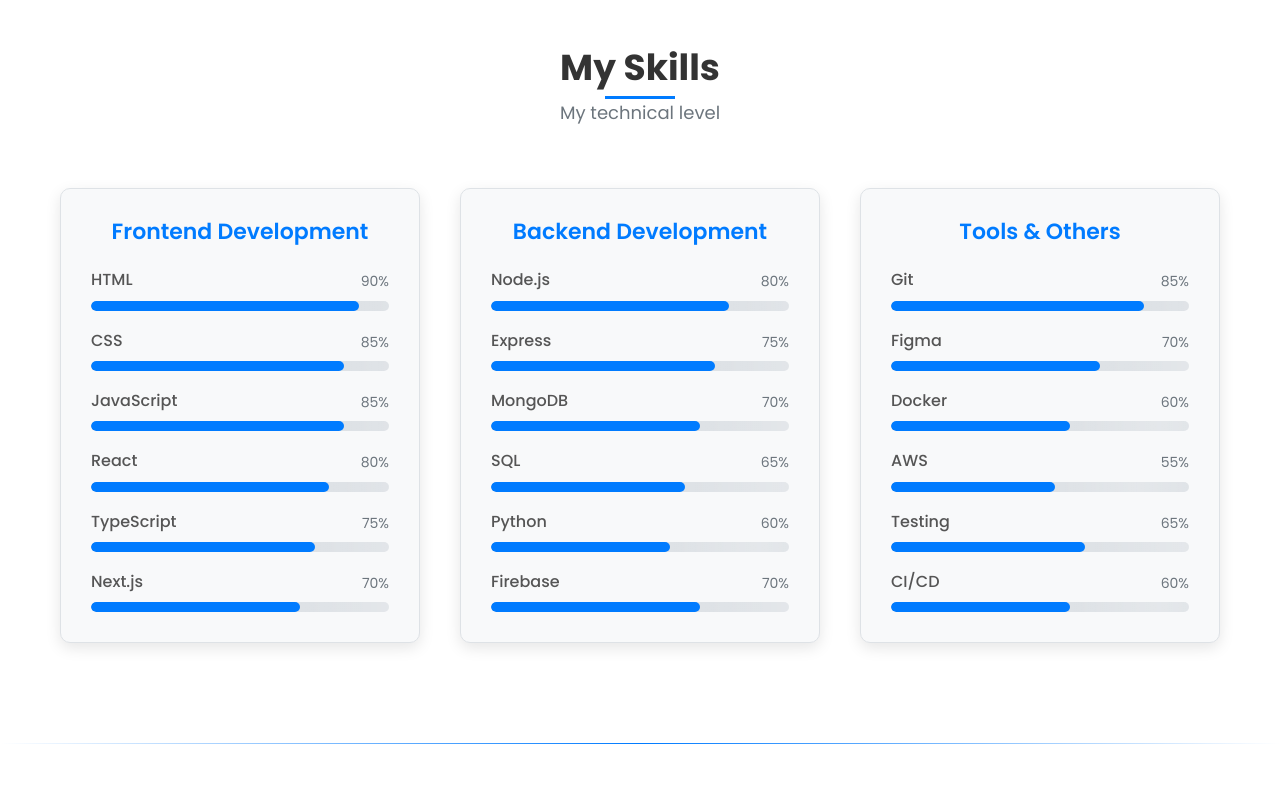
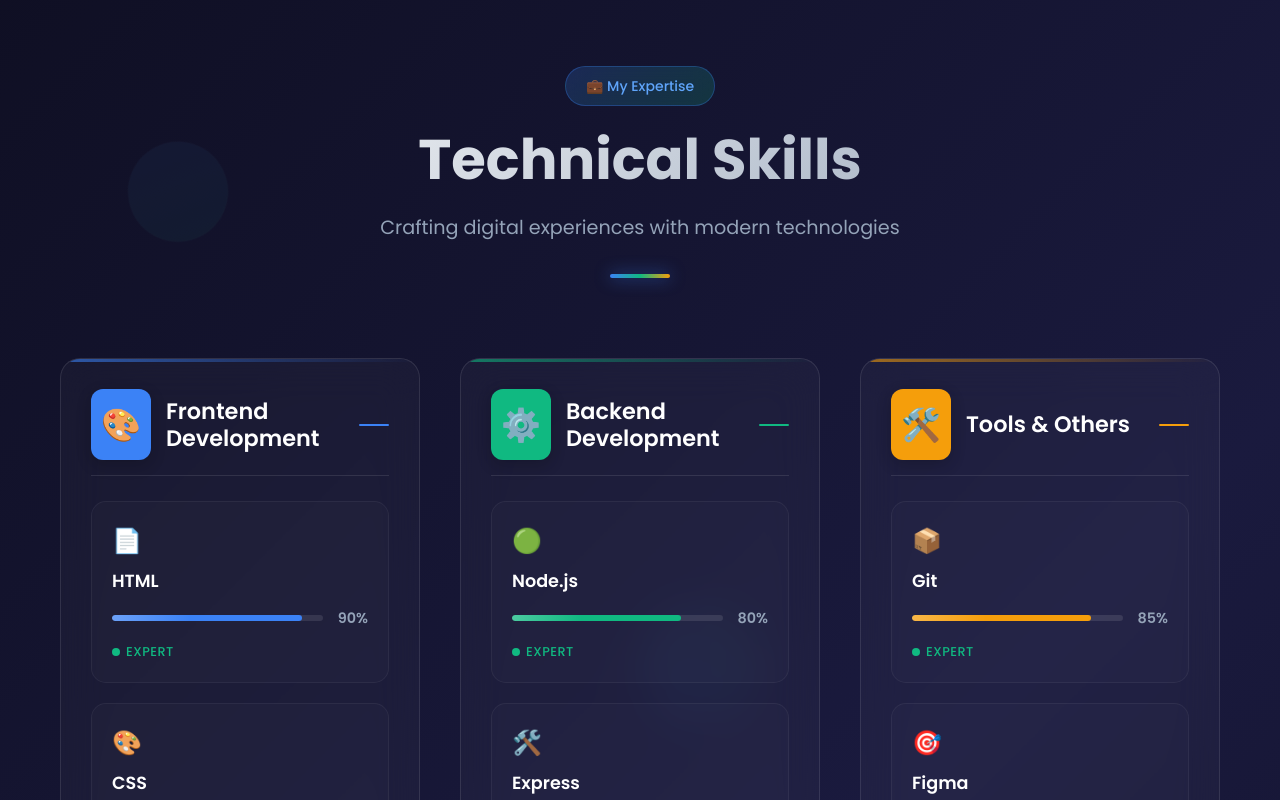
Before and after one commit to Portfolio-Template-Hubs/Portfolio-Template-9, a React (Vite) app: page / in a window 1280 px wide. Shown: the part 1260-2060 px from the top of the page. Built offline with nearby package versions, Linux system fonts and the light colour scheme.

Commit message:
Enhanced the Skills section

```diff
--- a/src/components/Skills/Skills.css
+++ b/src/components/Skills/Skills.css
@@ -1,201 +1,486 @@
+/* Skills Section - Enhanced Design */
 .skills {
-  padding: 100px 0;
-  background-color: var(--bg-color);
-  color: var(--text-color);
+    position: relative;
+    padding: 120px 0;
+    background: linear-gradient(135deg, #0f0f23 0%, #1a1a3e 50%, #0f0f23 100%);
+    min-height: 100vh;
+    overflow: hidden;
   }
 
+  /* Animated Background */
+  .skills-background {
+    position: absolute;
+    top: 0;
+    left: 0;
+    right: 0;
+    bottom: 0;
+    pointer-events: none;
+  }
+
+  .floating-shapes {
+    position: absolute;
+    width: 100%;
+    height: 100%;
+  }
+
+  .shape {
+    position: absolute;
+    background: linear-gradient(45deg, rgba(59, 130, 246, 0.1), rgba(16, 185, 129, 0.1));
+    border-radius: 50%;
+    animation: float 20s infinite linear;
+  }
+
+  .shape-1 {
+    width: 100px;
+    height: 100px;
+    top: 10%;
+    left: 10%;
+    animation-delay: 0s;
+  }
+
+  .shape-2 {
+    width: 150px;
+    height: 150px;
+    top: 50%;
+    right: 10%;
+    animation-delay: -5s;
+  }
+
+  .shape-3 {
+    width: 80px;
+    height: 80px;
+    bottom: 20%;
+    left: 20%;
+    animation-delay: -10s;
+  }
+
+  .shape-4 {
+    width: 120px;
+    height: 120px;
+    top: 30%;
+    left: 50%;
+    animation-delay: -15s;
+  }
+
+  @keyframes float {
+    0%, 100% {
+      transform: translateY(0) rotate(0deg);
+      opacity: 0.3;
+    }
+    25% {
+      transform: translateY(-20px) rotate(90deg);
+      opacity: 0.6;
+    }
+    50% {
+      transform: translateY(-40px) rotate(180deg);
+      opacity: 0.3;
+    }
+    75% {
+      transform: translateY(-20px) rotate(270deg);
+      opacity: 0.6;
+    }
+  }
+
+  /* Container */
   .container {
     max-width: 1200px;
     margin: 0 auto;
     padding: 0 20px;
+    position: relative;
+    z-index: 1;
   }
 
+  /* Section Header */
   .section-header {
     text-align: center;
+    margin-bottom: 80px;
+    opacity: 0;
+    transform: translateY(30px);
+    transition: all 0.8s ease;
+  }
+
+  .section-header.animate-in {
+    opacity: 1;
+    transform: translateY(0);
+  }
+
+  .section-tag {
+    display: inline-block;
+    background: linear-gradient(135deg, rgba(59, 130, 246, 0.2), rgba(16, 185, 129, 0.2));
+    color: #60A5FA;
+    padding: 8px 20px;
+    border-radius: 25px;
+    font-size: 14px;
+    font-weight: 500;
+    margin-bottom: 20px;
+    border: 1px solid rgba(59, 130, 246, 0.3);
+    backdrop-filter: blur(10px);
+  }
+
+  .section-header h2 {
+    font-size: 3.5rem;
+    font-weight: 700;
+    color: #FFFFFF;
+    margin-bottom: 20px;
+    background: linear-gradient(135deg, #FFFFFF, #94A3B8);
+    -webkit-background-clip: text;
+    -webkit-text-fill-color: transparent;
+    background-clip: text;
+  }
+
+  .section-header p {
+    font-size: 1.2rem;
+    color: #94A3B8;
+    max-width: 600px;
+    margin: 0 auto 30px;
+    line-height: 1.6;
+  }
+
+  .header-decoration {
+    width: 60px;
+    height: 4px;
+    background: linear-gradient(90deg, #3B82F6, #10B981, #F59E0B);
+    margin: 0 auto;
+    border-radius: 2px;
+    animation: pulse-glow 2s infinite;
+  }
+
+  @keyframes pulse-glow {
+    0%, 100% {
+      box-shadow: 0 0 10px rgba(59, 130, 246, 0.5);
+    }
+    50% {
+      box-shadow: 0 0 20px rgba(59, 130, 246, 0.8);
+    }
+  }
+
+  /* Skills Grid */
+  .skills-grid {
+    display: grid;
+    grid-template-columns: repeat(auto-fit, minmax(350px, 1fr));
+    gap: 40px;
     margin-bottom: 60px;
   }
 
-.section-header h2 {
-  font-size: 36px;
-  font-weight: 700;
-  margin-bottom: 10px;
-  color: var(--text-color);
+  /* Skill Category */
+  .skill-category {
+    background: rgba(255, 255, 255, 0.03);
+    border-radius: 20px;
+    padding: 30px;
+    backdrop-filter: blur(20px);
+    border: 1px solid rgba(255, 255, 255, 0.1);
     position: relative;
-  display: inline-block;
+    overflow: hidden;
+    opacity: 0;
+    transform: translateY(50px);
+    transition: all 0.6s ease;
   }
 
-.section-header h2::after {
+  .skill-category.slide-up {
+    opacity: 1;
+    transform: translateY(0);
+  }
+
+  .skill-category::before {
     content: '';
     position: absolute;
-  bottom: -10px;
-  left: 50%;
-  transform: translateX(-50%);
-  width: 70px;
+    top: 0;
+    left: 0;
+    right: 0;
     height: 3px;
-  background-color: var(--accent-color);
+    background: linear-gradient(90deg, var(--category-color), transparent);
+    opacity: 0.6;
   }
 
-.section-header p {
-  color: var(--text-color-muted);
-  font-size: 18px;
+  .skill-category:hover {
+    transform: translateY(-10px);
+    box-shadow: 0 20px 40px rgba(0, 0, 0, 0.3);
+    border-color: rgba(255, 255, 255, 0.2);
   }
 
-.skills-container {
-  display: grid;
-  grid-template-columns: repeat(auto-fit, minmax(300px, 1fr));
-  gap: 40px;
+  /* Category Header */
+  .category-header {
+    display: flex;
+    align-items: center;
+    margin-bottom: 25px;
+    padding-bottom: 15px;
+    border-bottom: 1px solid rgba(255, 255, 255, 0.1);
   }
 
-.skills-category {
-  background: var(--card-bg-color);
-  border-radius: 10px;
-  padding: 30px;
-  box-shadow: 0 5px 15px rgba(0, 0, 0, 0.1); /* Adjusted shadow for light theme */
-  transition: transform 0.3s ease, box-shadow 0.3s ease;
-  border: 1px solid var(--border-color);
-}
-
-.skills-category:hover {
-  transform: translateY(-5px);
-  box-shadow: 0 8px 20px rgba(0, 0, 0, 0.3);
+  .category-icon {
+    font-size: 2rem;
+    margin-right: 15px;
+    background: var(--category-color);
+    padding: 10px;
+    border-radius: 12px;
+    display: flex;
+    align-items: center;
+    justify-content: center;
+    box-shadow: 0 5px 15px rgba(0, 0, 0, 0.2);
   }
 
   .category-title {
-  font-size: 22px;
+    font-size: 1.4rem;
     font-weight: 600;
-  margin-bottom: 25px;
-  color: var(--accent-color);
-  text-align: center;
+    color: #FFFFFF;
+    margin: 0;
+    flex: 1;
   }
 
-.skills-list {
-  display: flex;
-  flex-direction: column;
+  .category-line {
+    width: 30px;
+    height: 2px;
+    background: var(--category-color);
+    border-radius: 1px;
+  }
+
+  /* Skills Grid Inner */
+  .skills-grid-inner {
+    display: grid;
+    grid-template-columns: repeat(auto-fit, minmax(280px, 1fr));
     gap: 20px;
   }
 
-.skill-item {
-  width: 100%;
+  /* Skill Card */
+  .skill-card {
+    background: rgba(255, 255, 255, 0.02);
+    border-radius: 15px;
+    padding: 20px;
+    position: relative;
+    transition: all 0.4s ease;
+    border: 1px solid rgba(255, 255, 255, 0.05);
+    overflow: hidden;
+    opacity: 0;
+    transform: scale(0.9);
   }
 
-.skill-info {
-  display: flex;
-  justify-content: space-between;
-  margin-bottom: 8px;
+  .skill-card.animate {
+    opacity: 1;
+    transform: scale(1);
+  }
+
+  .skill-card:hover {
+    background: rgba(255, 255, 255, 0.05);
+    border-color: rgba(255, 255, 255, 0.1);
+    transform: translateY(-5px);
+  }
+
+  .skill-card-inner {
+    position: relative;
+    z-index: 2;
+  }
+
+  .skill-icon {
+    font-size: 1.5rem;
+    margin-bottom: 10px;
+    display: block;
   }
 
   .skill-name {
-  font-size: 16px;
-  font-weight: 500;
-  color: var(--text-color-light);
+    font-size: 1.1rem;
+    font-weight: 600;
+    color: #FFFFFF;
+    margin: 0 0 15px 0;
   }
 
-.skill-percentage {
-  font-size: 14px;
-  color: var(--text-color-muted);
+  /* Skill Progress */
+  .skill-progress-container {
+    display: flex;
+    align-items: center;
+    gap: 10px;
+    margin-bottom: 12px;
   }
 
-.skill-bar {
-  height: 10px;
-  background-color: var(--border-color); /* Or a lighter shade of card-bg */
-  border-radius: 5px;
+  .skill-progress-track {
+    flex: 1;
+    height: 6px;
+    background: rgba(255, 255, 255, 0.1);
+    border-radius: 3px;
     overflow: hidden;
     position: relative;
   }
 
-.skill-progress {
+  .skill-progress-fill {
     height: 100%;
-  background: linear-gradient(90deg, var(--accent-color), var(--primary-color)); /* Adjusted gradient */
-  border-radius: 5px;
+    border-radius: 3px;
+    transition: width 1.5s cubic-bezier(0.4, 0, 0.2, 1);
     position: relative;
-  transition: width 1.5s cubic-bezier(0.165, 0.84, 0.44, 1);
+    overflow: hidden;
   }
 
-.skill-progress::before {
+  .skill-progress-fill::after {
     content: '';
     position: absolute;
     top: 0;
-  left: 0;
+    left: -100%;
     width: 100%;
     height: 100%;
-  background: linear-gradient(
-    90deg,
-    transparent,
-    rgba(255, 255, 255, 0.2),
-    transparent
-  );
+    background: linear-gradient(90deg, transparent, rgba(255, 255, 255, 0.3), transparent);
     animation: shimmer 2s infinite;
   }
 
   @keyframes shimmer {
     0% {
-    transform: translateX(-100%);
+      left: -100%;
     }
     100% {
-    transform: translateX(100%);
+      left: 100%;
     }
   }
 
-/* Animation for skill bars */
-.skills-category {
-  opacity: 0;
-  transform: translateY(20px);
-  animation: fadeInUp 0.6s forwards;
+  .skill-percentage {
+    font-size: 0.9rem;
+    font-weight: 600;
+    color: #94A3B8;
+    min-width: 35px;
+    text-align: right;
   }
 
-.skills-category:nth-child(2) {
-  animation-delay: 0.2s;
+  /* Skill Level */
+  .skill-level {
+    display: flex;
+    align-items: center;
+    gap: 6px;
+    font-size: 0.8rem;
+    font-weight: 500;
+    text-transform: uppercase;
+    letter-spacing: 0.5px;
   }
 
-.skills-category:nth-child(3) {
-  animation-delay: 0.4s;
+  .level-dot {
+    width: 8px;
+    height: 8px;
+    border-radius: 50%;
+    background: currentColor;
   }
 
-@keyframes fadeInUp {
-  to {
+  .skill-level.expert {
+    color: #10B981;
+  }
+
+  .skill-level.advanced {
+    color: #3B82F6;
+  }
+
+  .skill-level.intermediate {
+    color: #F59E0B;
+  }
+
+  .skill-level.basic {
+    color: #94A3B8;
+  }
+
+  /* Skill Glow Effect */
+  .skill-glow {
+    position: absolute;
+    top: -2px;
+    left: -2px;
+    right: -2px;
+    bottom: -2px;
+    border-radius: 17px;
+    opacity: 0;
+    filter: blur(8px);
+    transition: opacity 0.3s ease;
+    z-index: 1;
+  }
+
+  .skill-card:hover .skill-glow {
+    opacity: 0.1;
+  }
+
+  /* Skills Summary */
+  .skills-summary {
+    text-align: center;
+    opacity: 0;
+    transform: translateY(30px);
+    transition: all 0.8s ease;
+  }
+
+  .skills-summary.fade-in {
     opacity: 1;
     transform: translateY(0);
   }
+
+  .summary-card {
+    display: inline-block;
+    background: rgba(255, 255, 255, 0.03);
+    border-radius: 20px;
+    padding: 30px 40px;
+    backdrop-filter: blur(20px);
+    border: 1px solid rgba(255, 255, 255, 0.1);
+    max-width: 400px;
   }
 
-/* Responsive styles */
-@media screen and (max-width: 768px) {
+  .summary-icon {
+    font-size: 2.5rem;
+    margin-bottom: 15px;
+  }
+
+  .summary-card h3 {
+    font-size: 1.3rem;
+    font-weight: 600;
+    color: #FFFFFF;
+    margin: 0 0 10px 0;
+  }
+
+  .summary-card p {
+    color: #94A3B8;
+    margin: 0;
+    line-height: 1.6;
+  }
+
+  /* Responsive Design */
+  @media (max-width: 768px) {
     .skills {
       padding: 80px 0;
     }
 
     .section-header h2 {
-    font-size: 32px;
+      font-size: 2.5rem;
     }
 
-  .section-header p {
-    font-size: 16px;
-  }
-
-  .skills-container {
+    .skills-grid {
       grid-template-columns: 1fr;
       gap: 30px;
     }
+
+    .skill-category {
+      padding: 20px;
     }
 
-@media screen and (max-width: 576px) {
-  .skills {
-    padding: 60px 0;
+    .skills-grid-inner {
+      grid-template-columns: 1fr;
+      gap: 15px;
     }
 
-  .section-header {
-    margin-bottom: 40px;
+    .category-header {
+      flex-wrap: wrap;
+    }
+
+    .category-icon {
+      font-size: 1.5rem;
+      padding: 8px;
+    }
+
+    .category-title {
+      font-size: 1.2rem;
+    }
+  }
+
+  @media (max-width: 480px) {
+    .container {
+      padding: 0 15px;
     }
 
     .section-header h2 {
-    font-size: 28px;
+      font-size: 2rem;
     }
 
-  .category-title {
-    font-size: 20px;
+    .skill-card {
+      padding: 15px;
     }
 
-  .skills-category {
-    padding: 20px;
+    .summary-card {
+      padding: 20px 25px;
     }
   }
--- a/src/components/Skills/Skills.jsx
+++ b/src/components/Skills/Skills.jsx
@@ -1,74 +1,169 @@
-import React from 'react';
+import React, { useState, useEffect } from 'react';
 import './Skills.css';
 
 const Skills = () => {
+  const [isVisible, setIsVisible] = useState(false);
+  const [animatedSkills, setAnimatedSkills] = useState(new Set());
+
   const skillCategories = [
     {
       title: 'Frontend Development',
+      icon: '🎨',
+      color: '#3B82F6',
       skills: [
-        { name: 'HTML', level: 90 },
-        { name: 'CSS', level: 85 },
-        { name: 'JavaScript', level: 85 },
-        { name: 'React', level: 80 },
-        { name: 'TypeScript', level: 75 },
-        { name: 'Next.js', level: 70 },
+        { name: 'HTML', level: 90, icon: '📄' },
+        { name: 'CSS', level: 85, icon: '🎨' },
+        { name: 'JavaScript', level: 85, icon: '⚡' },
+        { name: 'React', level: 80, icon: '⚛️' },
+        { name: 'TypeScript', level: 75, icon: '📘' },
+        { name: 'Next.js', level: 70, icon: '🚀' },
       ],
     },
     {
       title: 'Backend Development',
+      icon: '⚙️',
+      color: '#10B981',
       skills: [
-        { name: 'Node.js', level: 80 },
-        { name: 'Express', level: 75 },
-        { name: 'MongoDB', level: 70 },
-        { name: 'SQL', level: 65 },
-        { name: 'Python', level: 60 },
-        { name: 'Firebase', level: 70 },
+        { name: 'Node.js', level: 80, icon: '🟢' },
+        { name: 'Express', level: 75, icon: '🛠️' },
+        { name: 'MongoDB', level: 70, icon: '🍃' },
+        { name: 'SQL', level: 65, icon: '🗄️' },
+        { name: 'Python', level: 60, icon: '🐍' },
+        { name: 'Firebase', level: 70, icon: '🔥' },
       ],
     },
     {
       title: 'Tools & Others',
+      icon: '🛠️',
+      color: '#F59E0B',
       skills: [
-        { name: 'Git', level: 85 },
-        { name: 'Figma', level: 70 },
-        { name: 'Docker', level: 60 },
-        { name: 'AWS', level: 55 },
-        { name: 'Testing', level: 65 },
-        { name: 'CI/CD', level: 60 },
+        { name: 'Git', level: 85, icon: '📦' },
+        { name: 'Figma', level: 70, icon: '🎯' },
+        { name: 'Docker', level: 60, icon: '🐳' },
+        { name: 'AWS', level: 55, icon: '☁️' },
+        { name: 'Testing', level: 65, icon: '🧪' },
+        { name: 'CI/CD', level: 60, icon: '🔄' },
       ],
     },
   ];
 
+  useEffect(() => {
+    const observer = new IntersectionObserver(
+      ([entry]) => {
+        if (entry.isIntersecting) {
+          setIsVisible(true);
+          // Animate skills progressively
+          skillCategories.forEach((category, categoryIndex) => {
+            category.skills.forEach((skill, skillIndex) => {
+              setTimeout(() => {
+                setAnimatedSkills(prev => new Set([...prev, `${categoryIndex}-${skillIndex}`]));
+              }, (categoryIndex * 200) + (skillIndex * 100));
+            });
+          });
+        }
+      },
+      { threshold: 0.3 }
+    );
+
+    const skillsSection = document.getElementById('skills');
+    if (skillsSection) {
+      observer.observe(skillsSection);
+    }
+
+    return () => observer.disconnect();
+  }, []);
+
+  const getSkillLevel = (level) => {
+    if (level >= 80) return { text: 'Expert', class: 'expert' };
+    if (level >= 70) return { text: 'Advanced', class: 'advanced' };
+    if (level >= 60) return { text: 'Intermediate', class: 'intermediate' };
+    return { text: 'Basic', class: 'basic' };
+  };
+
   return (
     <section id="skills" className="skills">
+      <div className="skills-background">
+        <div className="floating-shapes">
+          <div className="shape shape-1"></div>
+          <div className="shape shape-2"></div>
+          <div className="shape shape-3"></div>
+          <div className="shape shape-4"></div>
+        </div>
+      </div>
+
       <div className="container">
-        <div className="section-header">
-          <h2>My Skills</h2>
-          <p>My technical level</p>
+        <div className={`section-header ${isVisible ? 'animate-in' : ''}`}>
+          <span className="section-tag">💼 My Expertise</span>
+          <h2>Technical Skills</h2>
+          <p>Crafting digital experiences with modern technologies</p>
+          <div className="header-decoration"></div>
         </div>
 
-        <div className="skills-container">
-          {skillCategories.map((category, index) => (
-            <div className="skills-category" key={index}>
-              <h3 className="category-title">{category.title}</h3>
-              <div className="skills-list">
-                {category.skills.map((skill, skillIndex) => (
-                  <div className="skill-item" key={skillIndex}>
-                    <div className="skill-info">
-                      <h4 className="skill-name">{skill.name}</h4>
-                      <p className="skill-percentage">{skill.level}%</p>
+        <div className="skills-grid">
+          {skillCategories.map((category, categoryIndex) => (
+            <div
+              className={`skill-category ${isVisible ? 'slide-up' : ''}`}
+              key={categoryIndex}
+              style={{
+                animationDelay: `${categoryIndex * 0.2}s`,
+                '--category-color': category.color
+              }}
+            >
+              <div className="category-header">
+                <div className="category-icon">{category.icon}</div>
+                <h3 className="category-title">{category.title}</h3>
+                <div className="category-line"></div>
+              </div>
+
+              <div className="skills-grid-inner">
+                {category.skills.map((skill, skillIndex) => {
+                  const skillKey = `${categoryIndex}-${skillIndex}`;
+                  const isAnimated = animatedSkills.has(skillKey);
+                  const skillLevel = getSkillLevel(skill.level);
+
+                  return (
+                    <div
+                      className={`skill-card ${isAnimated ? 'animate' : ''}`}
+                      key={skillIndex}
+                    >
+                      <div className="skill-card-inner">
+                        <div className="skill-icon">{skill.icon}</div>
+                        <h4 className="skill-name">{skill.name}</h4>
+
+                        <div className="skill-progress-container">
+                          <div className="skill-progress-track">
+                            <div
+                              className="skill-progress-fill"
+                              style={{
+                                width: isAnimated ? `${skill.level}%` : '0%',
+                                backgroundColor: category.color
+                              }}
+                            ></div>
+                          </div>
+                          <div className="skill-percentage">{skill.level}%</div>
+                        </div>
+
+                        <div className={`skill-level ${skillLevel.class}`}>
+                          <span className="level-dot"></span>
+                          {skillLevel.text}
+                        </div>
+                      </div>
+
+                      <div className="skill-glow" style={{ backgroundColor: category.color }}></div>
                     </div>
-                    <div className="skill-bar">
-                      <div
-                        className="skill-progress"
-                        style={{ width: `${skill.level}%` }}
-                        data-level={skill.level}
-                      ></div>
-                    </div>
-                  </div>
-                ))}
+                  );
+                })}
               </div>
             </div>
           ))}
+        </div>
+
+        <div className={`skills-summary ${isVisible ? 'fade-in' : ''}`}>
+          <div className="summary-card">
+            <div className="summary-icon">🚀</div>
+            <h3>Always Learning</h3>
+            <p>Continuously expanding my skillset and staying updated with the latest technologies</p>
+          </div>
         </div>
       </div>
     </section>
```
Lines whose indentation alone changed are shown as unchanged.
